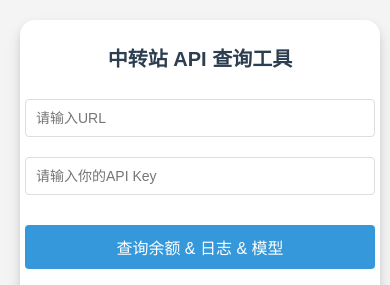
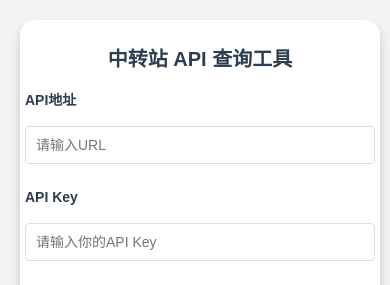
Before and after one commit to GouTou-01/OneAPI-Key-Tool, a plain HTML site: page index.html in a window 390 px wide. Shown: the top 285 px of the page. Drawn offline with nearby package versions, Linux system fonts and the light colour scheme.

Commit message:
更新标题
更新输入框的标题

```diff
--- a/index.html
+++ b/index.html
@@ -29,9 +29,15 @@
             max-width: 1200px;
             margin: 0 auto;
         }
-        h1, h2 {
+        h1 {
             color: #2c3e50;
             text-align: center;
+        }
+        h2 {
+            color: #2c3e50;
+            text-align: left;
+            font-size: 16px;
+            margin-bottom: 5px;
         }
         input[type="text"] {
             width: 100%;
@@ -236,7 +242,7 @@
                 font-size: 20px;
             }
             h2 {
-                font-size: 18px;
+                font-size: 14px;
             }
         }
     </style>
@@ -252,7 +258,9 @@
 <body>
     <div class="container">
         <h1>中转站 API 查询工具</h1>
-        <input type="text" id="urlInput" placeholder="请输入URL">
+        <h2>API地址</h2>
+        <input type="text" id="urlInput" placeholder="请输入URL" value=""> <!-- 如果需要默认地址value=""里面添加地址即可 -->
+        <h2>API Key</h2>
         <input type="text" id="apiKeyInput" placeholder="请输入你的API Key">
         <button id="queryBtn">查询余额 & 日志 & 模型</button>
         <div id="result"></div>
```
